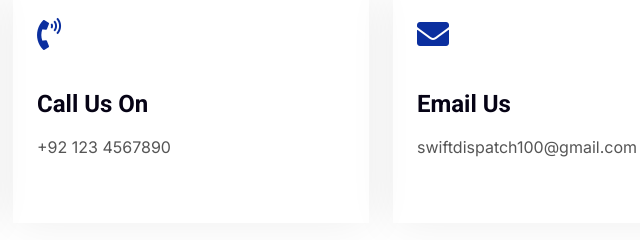
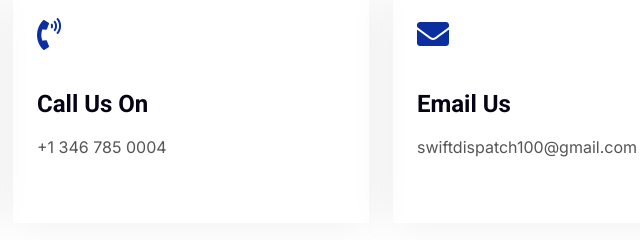
Before and after one commit to Huzaifa950/Swift_Dispatch, a website with bundled scripts: page index.html in a window 1280 px wide. Shown: the part 7540-7780 px from the top of the page, 449-1089 px from the left. Built offline with nearby package versions, Linux system fonts and the light colour scheme.

Commit message:
Modifed View

```diff
--- a/index.html
+++ b/index.html
@@ -654,7 +654,7 @@
                                 style="font-size: xx-large; margin-bottom: 40px; color: #0B2F9F;"
                                 aria-hidden="true"></i>
                             <h6 class="mb-3" style="font-size: x-large;">Call Us On</h6>
-                            <p>+92 123 4567890</p>
+                            <p>+1 346 785 0004</p>
                         </div>
                     </div>
                     <div class="col-md-8 col-lg-4 wow fadeInUp" data-wow-delay="0.3s">
```
